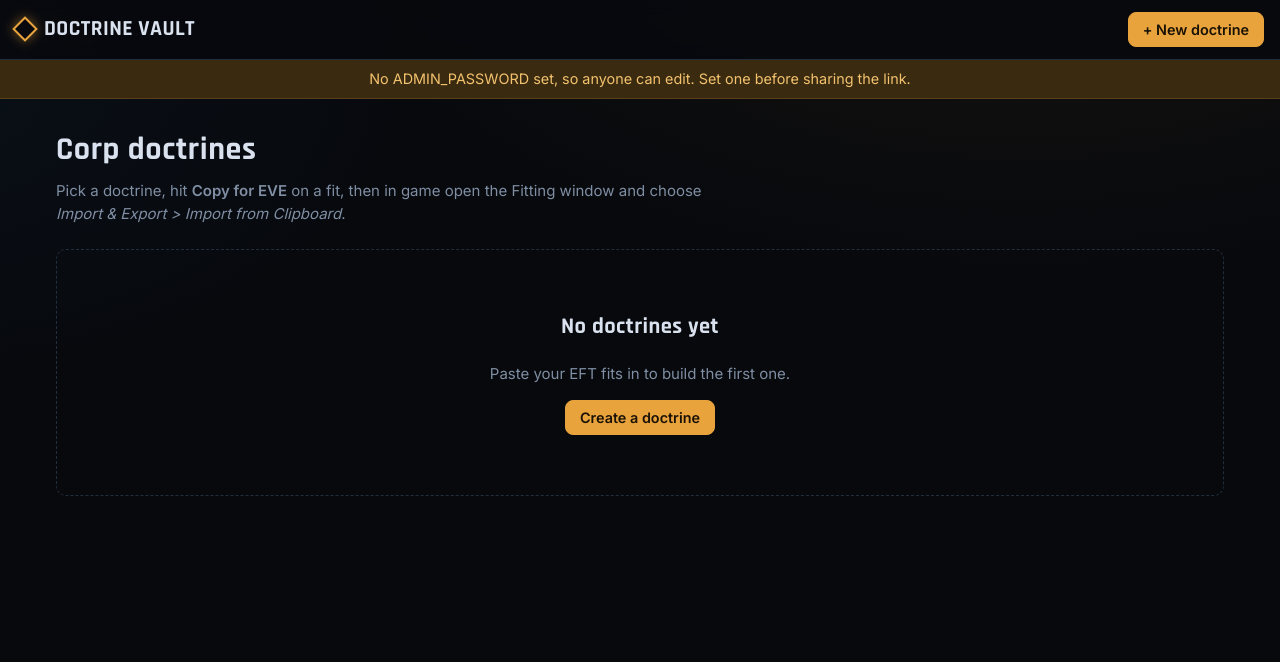
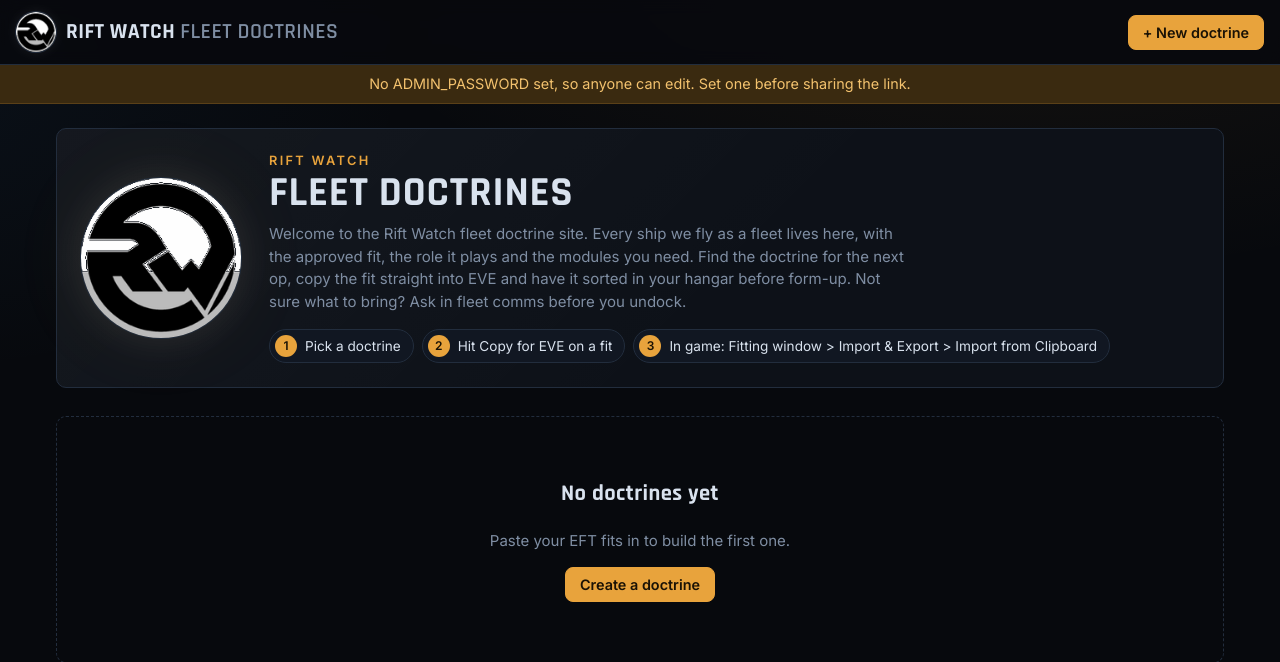
Before and after one commit to riosuk-netizen/doctrine, a Flask app: page / in a window 1280 px wide. Shown: the top 662 px of the page. Run offline with Flask 3, Linux system fonts and the light colour scheme; some libraries are stand-ins or nearby versions.

Commit message:
Add files via upload

```diff
--- a/static/style.css
+++ b/static/style.css
@@ -45,7 +45,8 @@ code { background: var(--panel-2); padding: 1px 5px; border-radius: 4px; }
   border-bottom: 1px solid var(--line);
 }
 .brand { display: flex; align-items: center; gap: 10px; font-size: 1.35rem; font-weight: 700; color: var(--text); text-decoration: none; text-transform: uppercase; }
-.brand-mark { width: 18px; height: 18px; border: 2px solid var(--accent); transform: rotate(45deg); box-shadow: 0 0 12px rgba(232,163,60,.5); }
+.brand-logo img { display: block; width: 40px; height: 40px; border-radius: 50%; box-shadow: 0 0 0 1px var(--line), 0 0 14px rgba(255,255,255,.08); }
+.brand-sub { color: var(--muted); font-weight: 600; }
 .topbar nav { display: flex; gap: 8px; flex-wrap: wrap; }
 
 .banner { background: #3a2a10; color: var(--accent-2); text-align: center; padding: 8px 16px; font-size: .9rem; border-bottom: 1px solid #5a4018; }
@@ -76,7 +77,21 @@ form { margin: 0; }
 .flash-warn { background: #2a1f0e; border-color: #5a4018; color: var(--accent-2); }
 
 /* index */
-.hero p { color: var(--muted); max-width: 70ch; margin: 0 0 24px; }
+.hero {
+  display: flex; align-items: center; gap: 28px; margin-bottom: 28px; padding: 24px;
+  background: linear-gradient(135deg, rgba(255,255,255,.03), transparent 60%), var(--bg-2);
+  border: 1px solid var(--line); border-radius: var(--radius);
+}
+.hero-logo img {
+  display: block; width: 160px; height: 160px; border-radius: 50%; flex: none;
+  box-shadow: 0 0 0 1px var(--line), 0 0 40px rgba(255,255,255,.08), 0 0 80px rgba(232,163,60,.08);
+}
+.hero-text h1 { font-size: 2.6rem; line-height: 1; margin: 0 0 10px; text-transform: uppercase; }
+.hero-text p { color: var(--muted); max-width: 68ch; margin: 0; }
+.eyebrow { font: 600 .8rem "Inter", sans-serif; letter-spacing: .18em; text-transform: uppercase; color: var(--accent) !important; margin-bottom: 4px !important; }
+.how-to { display: flex; flex-wrap: wrap; gap: 8px; margin-top: 16px; }
+.step { display: inline-flex; align-items: center; gap: 8px; padding: 5px 12px 5px 5px; border: 1px solid var(--line); border-radius: 999px; background: var(--panel); font-size: .85rem; }
+.step b { display: grid; place-items: center; width: 22px; height: 22px; border-radius: 50%; background: var(--accent); color: #1a1205; font-size: .75rem; }
 .doctrine-grid { display: grid; grid-template-columns: repeat(auto-fill, minmax(300px, 1fr)); gap: 16px; }
 .doctrine-card {
   display: flex; flex-direction: column; gap: 10px; padding: 18px;
@@ -211,5 +226,10 @@ textarea { resize: vertical; }
   .tile { width: 46px; height: 46px; }
   .two-col { grid-template-columns: 1fr; }
   .brand { font-size: 1.1rem; }
+  .brand-sub { display: none; }
+  .hero { flex-direction: column; text-align: center; padding: 20px 16px; gap: 16px; }
+  .hero-logo img { width: 120px; height: 120px; }
+  .hero-text h1 { font-size: 2rem; }
+  .how-to { justify-content: center; }
   .fit-buttons .copy-btn { flex: 1 1 100%; }
 }
--- a/templates/base.html
+++ b/templates/base.html
@@ -3,14 +3,21 @@
 <head>
   <meta charset="utf-8">
   <meta name="viewport" content="width=device-width, initial-scale=1">
-  <title>{% block title %}Doctrine Vault{% endblock %}</title>
+  <title>{% block title %}Rift Watch Fleet Doctrines{% endblock %}</title>
   <link rel="preconnect" href="https://fonts.googleapis.com">
   <link href="https://fonts.googleapis.com/css2?family=Rajdhani:wght@500;600;700&family=Inter:wght@400;500;600&display=swap" rel="stylesheet">
+  <link rel="icon" type="image/png" href="{{ url_for('static', filename='logo-still.png') }}">
   <link rel="stylesheet" href="{{ url_for('static', filename='style.css') }}">
 </head>
 <body>
   <header class="topbar">
-    <a class="brand" href="{{ url_for('index') }}"><span class="brand-mark"></span>Doctrine Vault</a>
+    <a class="brand" href="{{ url_for('index') }}">
+      <picture class="brand-logo">
+        <source srcset="{{ url_for('static', filename='logo-still.png') }}" media="(prefers-reduced-motion: reduce)">
+        <img src="{{ url_for('static', filename='logo.gif') }}" alt="Rift Watch logo" width="40" height="40">
+      </picture>
+      <span>Rift Watch <span class="brand-sub">Fleet Doctrines</span></span>
+    </a>
     <nav>
       {% if is_admin %}
         <a class="btn btn-primary" href="{{ url_for('doctrine_new') }}">+ New doctrine</a>
--- a/templates/doctrine.html
+++ b/templates/doctrine.html
@@ -1,5 +1,5 @@
 {% extends "base.html" %}
-{% block title %}{{ d.name }} · Doctrine Vault{% endblock %}
+{% block title %}{{ d.name }} · Rift Watch Fleet Doctrines{% endblock %}
 {% block content %}
 <section class="doc-head">
   <div>
--- a/templates/doctrine_form.html
+++ b/templates/doctrine_form.html
@@ -1,5 +1,5 @@
 {% extends "base.html" %}
-{% block title %}{{ 'Edit ' ~ d.name if d else 'New doctrine' }} · Doctrine Vault{% endblock %}
+{% block title %}{{ 'Edit ' ~ d.name if d else 'New doctrine' }} · Rift Watch Fleet Doctrines{% endblock %}
 {% block content %}
 <section class="form-page">
   <a class="back" href="{{ url_for('doctrine', did=d.id) if d else url_for('index') }}">&larr; Back</a>
--- a/templates/fit_form.html
+++ b/templates/fit_form.html
@@ -1,5 +1,5 @@
 {% extends "base.html" %}
-{% block title %}Edit {{ f.name }} · Doctrine Vault{% endblock %}
+{% block title %}Edit {{ f.name }} · Rift Watch Fleet Doctrines{% endblock %}
 {% block content %}
 <section class="form-page">
   <a class="back" href="{{ url_for('doctrine', did=f.doctrine_id) }}#fit-{{ f.id }}">&larr; Back to {{ f.doctrine.name }}</a>
--- a/templates/index.html
+++ b/templates/index.html
@@ -1,8 +1,20 @@
 {% extends "base.html" %}
 {% block content %}
 <section class="hero">
-  <h1>Corp doctrines</h1>
-  <p>Pick a doctrine, hit <strong>Copy for EVE</strong> on a fit, then in game open the Fitting window and choose <em>Import &amp; Export &gt; Import from Clipboard</em>.</p>
+  <picture class="hero-logo">
+    <source srcset="{{ url_for('static', filename='logo-still.png') }}" media="(prefers-reduced-motion: reduce)">
+    <img src="{{ url_for('static', filename='logo.gif') }}" alt="Rift Watch logo" width="160" height="160">
+  </picture>
+  <div class="hero-text">
+    <p class="eyebrow">Rift Watch</p>
+    <h1>Fleet Doctrines</h1>
+    <p>Welcome to the Rift Watch fleet doctrine site. Every ship we fly as a fleet lives here, with the approved fit, the role it plays and the modules you need. Find the doctrine for the next op, copy the fit straight into EVE and have it sorted in your hangar before form-up. Not sure what to bring? Ask in fleet comms before you undock.</p>
+    <div class="how-to">
+      <span class="step"><b>1</b> Pick a doctrine</span>
+      <span class="step"><b>2</b> Hit Copy for EVE on a fit</span>
+      <span class="step"><b>3</b> In game: Fitting window &gt; Import &amp; Export &gt; Import from Clipboard</span>
+    </div>
+  </div>
 </section>
 
 {% if not doctrines %}
--- a/templates/login.html
+++ b/templates/login.html
@@ -1,5 +1,5 @@
 {% extends "base.html" %}
-{% block title %}Editor login · Doctrine Vault{% endblock %}
+{% block title %}Editor login · Rift Watch Fleet Doctrines{% endblock %}
 {% block content %}
 <section class="form-page narrow">
   <h1>Editor login</h1>
```
Also changed, not shown: static/logo-still.png (added), static/logo.gif (added).
